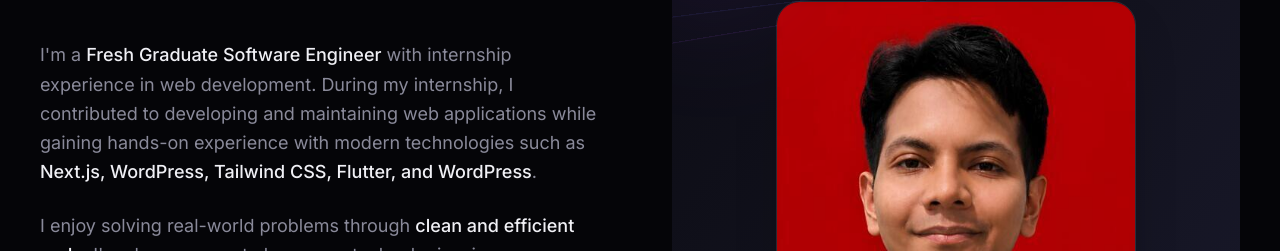
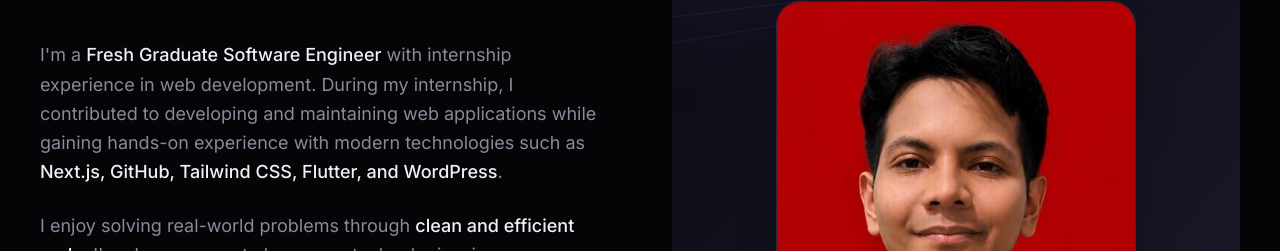
Before and after one commit to MuhammadRavaMulyana/portfolio-nextjs-update, a Next.js app: page / in a window 1280 px wide. Shown: the part 1303-1554 px from the top of the page. Built offline with nearby package versions, Linux system fonts and the light colour scheme.

Commit message:
Update portfolio content

```diff
--- a/components/About.tsx
+++ b/components/About.tsx
@@ -91,7 +91,7 @@ export default function About() {
                 contributed to developing and maintaining web applications while gaining
                 hands-on experience with modern technologies such as{" "}
                 <span className="text-text-primary font-medium">
-                  Next.js, WordPress, Tailwind CSS, Flutter, and WordPress
+                  Next.js, GitHub, Tailwind CSS, Flutter, and WordPress
                 </span>
                 .
             </p>
```
